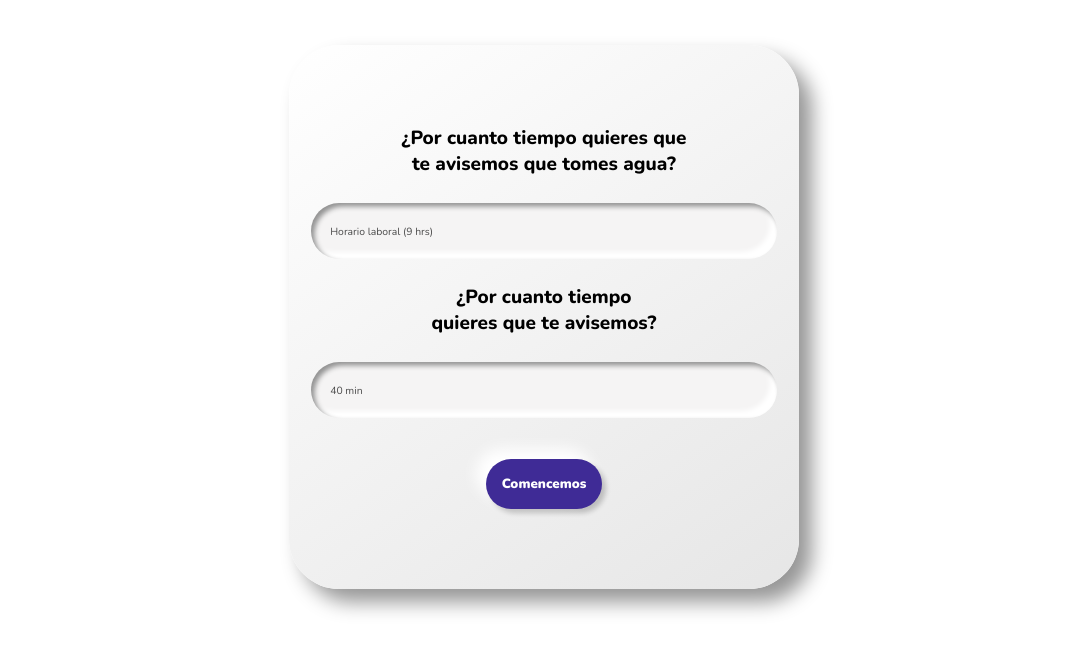
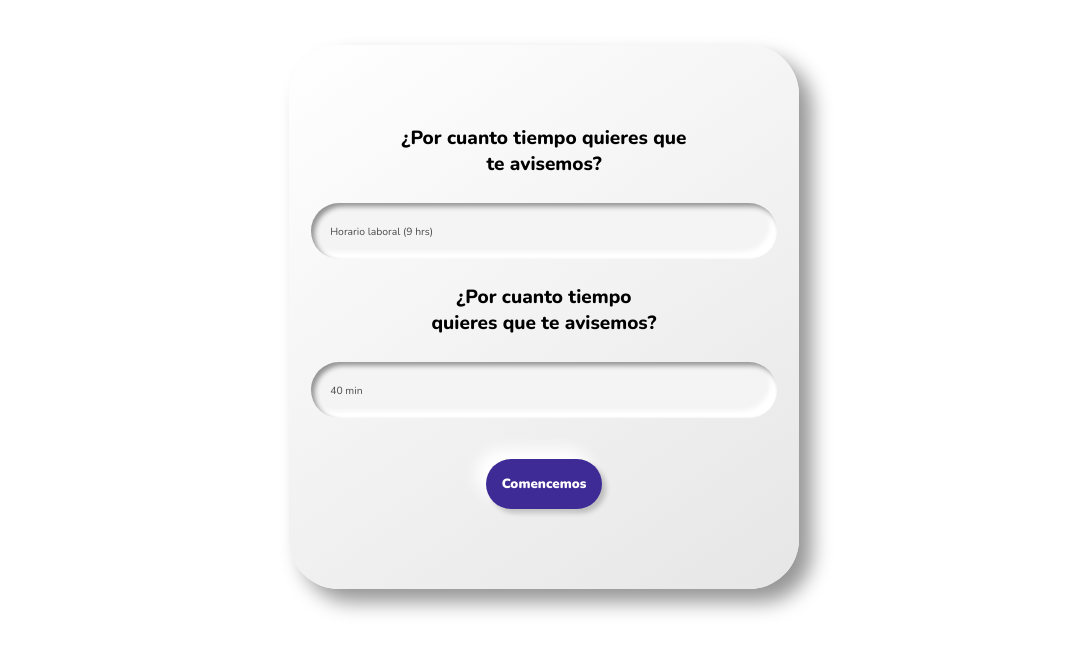
Before and after one commit to MizaelpV/water-reminder-extension, a website: page index.html in a window 1280 px wide. Shown: the part 124-776 px from the top of the page, without its empty margins (96-1183 px from the left). Drawn offline with nearby package versions, Linux system fonts and the light colour scheme.

Commit message:
improved some label on modal

```diff
--- a/index.html
+++ b/index.html
@@ -22,7 +22,7 @@
         <form>
           <label
             >¿Por cuanto tiempo quieres que <br />
-            te avisemos que tomes agua?</label
+            te avisemos?</label
           >
           <input
             type="number"
```
